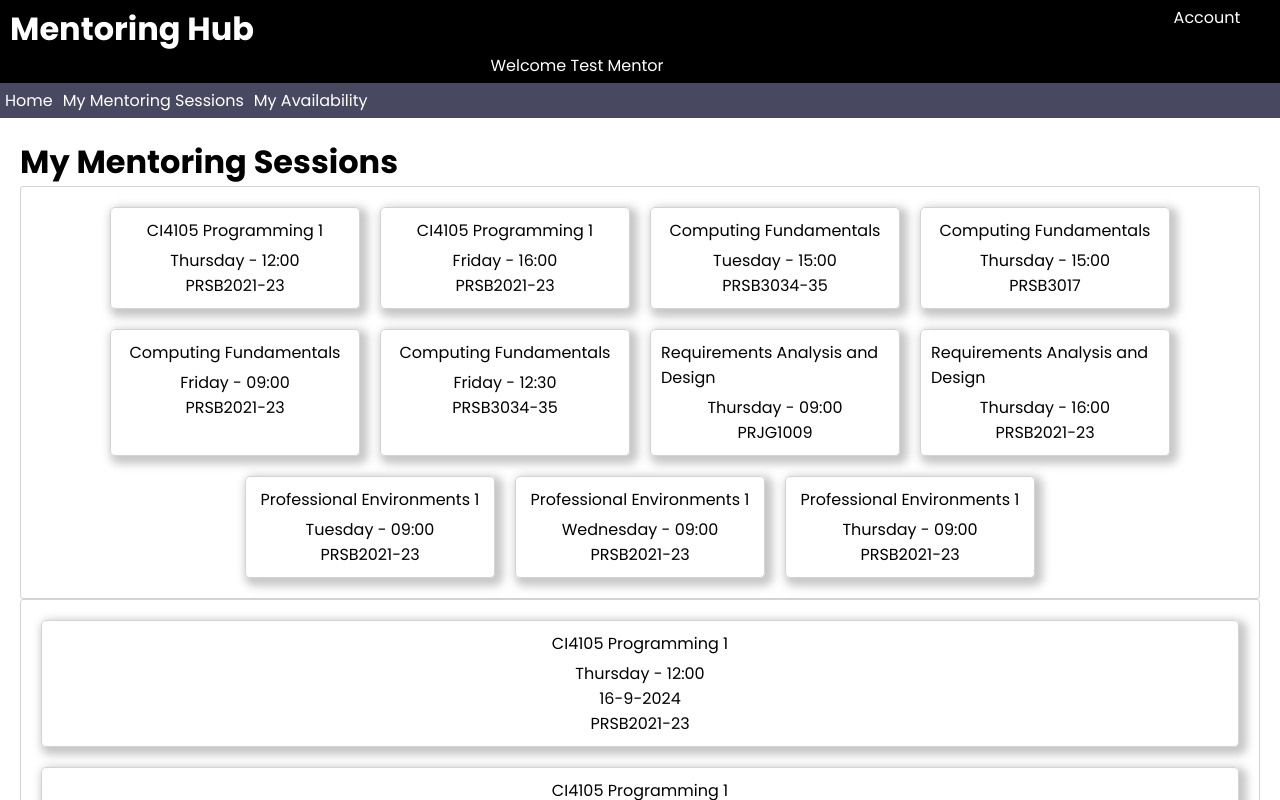
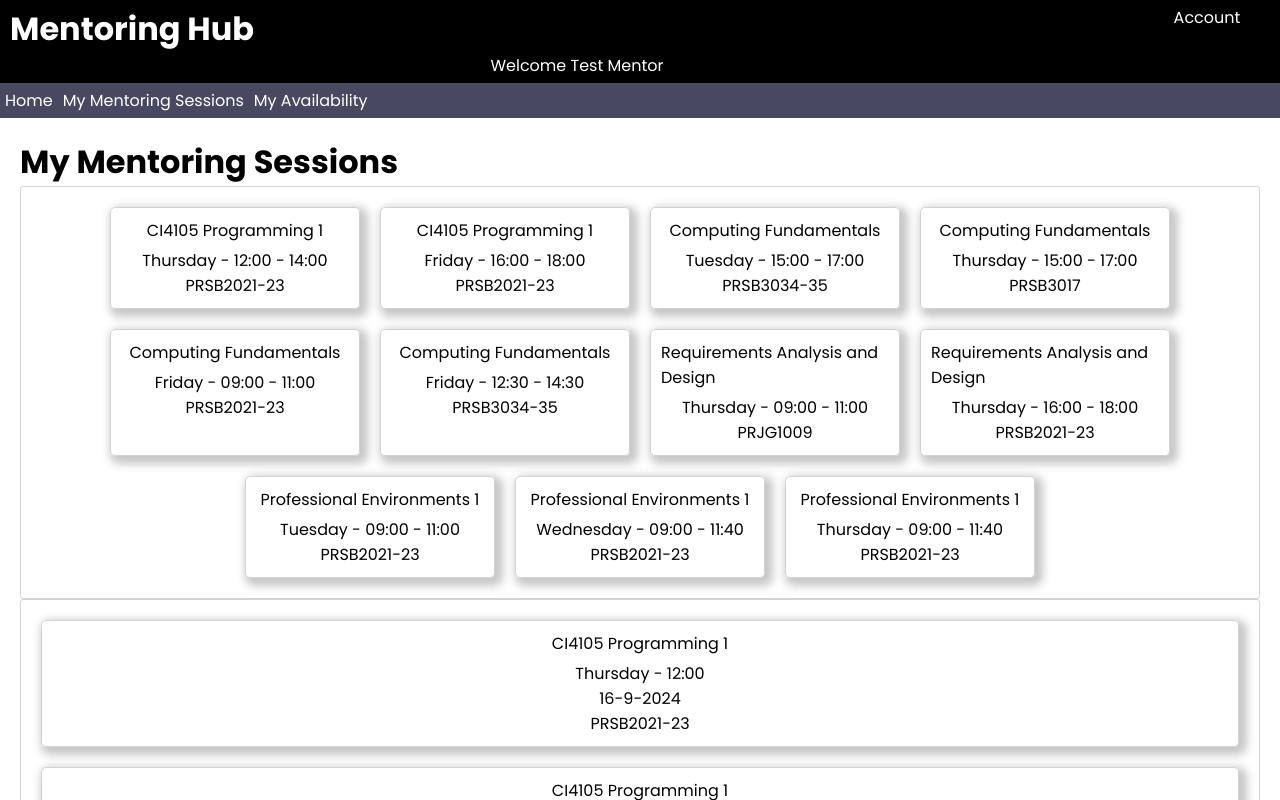
Before and after one commit to K1410707/mentoring-availability, a React (Vite) app: page /modules in a window 1280 px wide. Shown: the top 800 px of the page. Built offline with nearby package versions, Linux system fonts and the light colour scheme.

Commit message:
Time is now working

```diff
--- a/src/Components/layout/Navbar.jsx
+++ b/src/Components/layout/Navbar.jsx
@@ -5,13 +5,13 @@ function Navbar() {
   return (
     <nav className="navbar">
       <div className="navItem">
-      <NavLink to="/">Home</NavLink>
+        <NavLink to="/">Home</NavLink>
       </div>
       <div className="navItem">
-      <NavLink to="/modules">My Mentoring Sessions</NavLink>
+        <NavLink to="/modules">My Mentoring Sessions</NavLink>
       </div>
       <div className="navItem">
-      <NavLink to="/availability">My Availability</NavLink>
+        <NavLink to="/availability">My Availability</NavLink>
       </div>
     </nav>
   );
--- a/src/Components/views/Modules.jsx
+++ b/src/Components/views/Modules.jsx
@@ -185,7 +185,7 @@ function Modules() {
         <p className="moduleName">{workshop.WorkshopModuleName}</p>
         <p className="moduleDay">
           {" "}
-          {weekDay[workshop.WorkshopDay]} - {workshop.WorkshopStarttime}{" "}
+          {weekDay[workshop.WorkshopDay]} - {workshop.WorkshopStarttime}
         </p>
         <p>{DateNumber(newDate)}</p>
         <p className="moduleLocation">{workshop.WorkshopLocationName}</p>
@@ -220,7 +220,7 @@ function Modules() {
               let workshophours = parseInt(
                 workshop.WorkshopStarttime.substring(0, 2)
               );
-              let time = durationcalc(
+              let endTime = durationcalc(
                 workshopminutes,
                 workshophours,
                 workshop.WorkshopDuration
@@ -232,7 +232,7 @@ function Modules() {
                     <p className="moduleDay">
                       {" "}
                       {weekDay[workshop.WorkshopDay]} -{" "}
-                      {workshop.WorkshopStarttime}{" "}
+                      {workshop.WorkshopStarttime} - {endTime}
                     </p>
                     <p className="moduleLocation">
                       {workshop.WorkshopLocationName}
```
